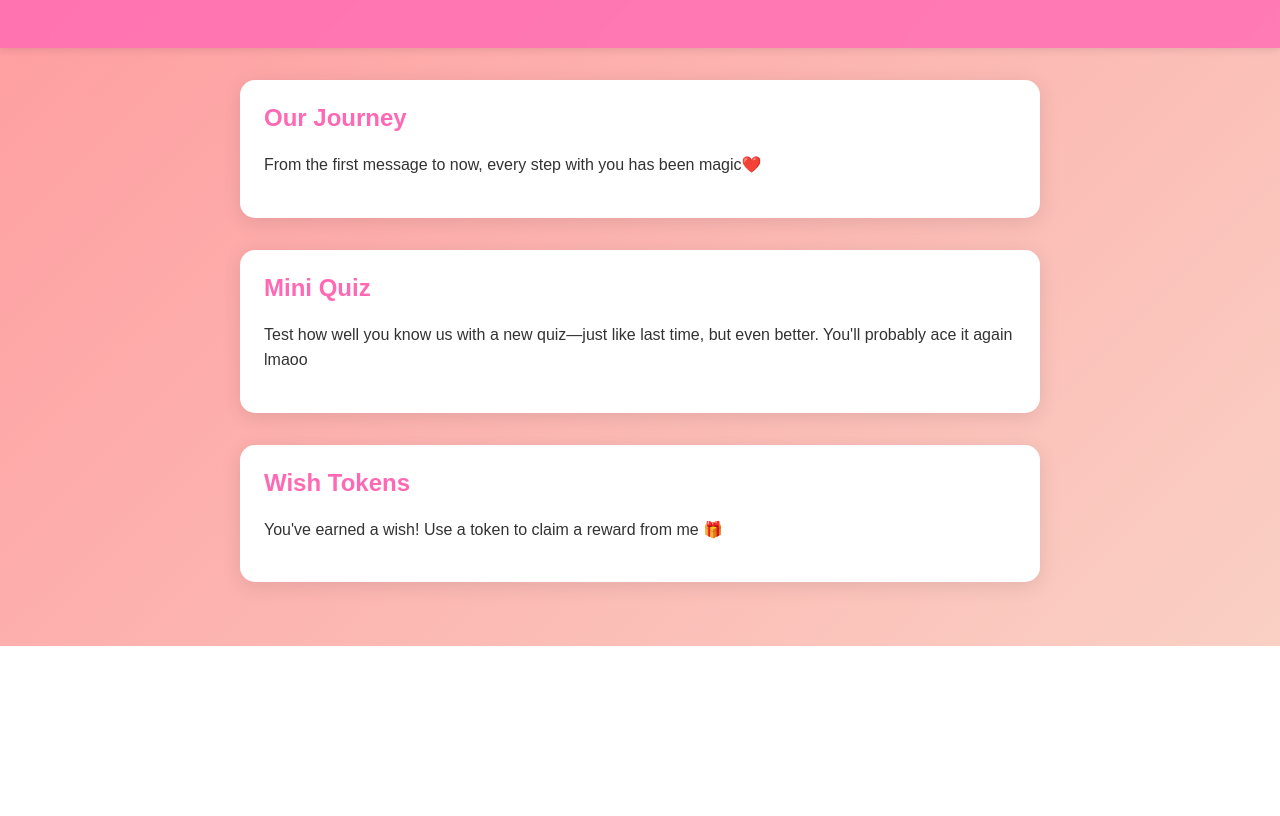
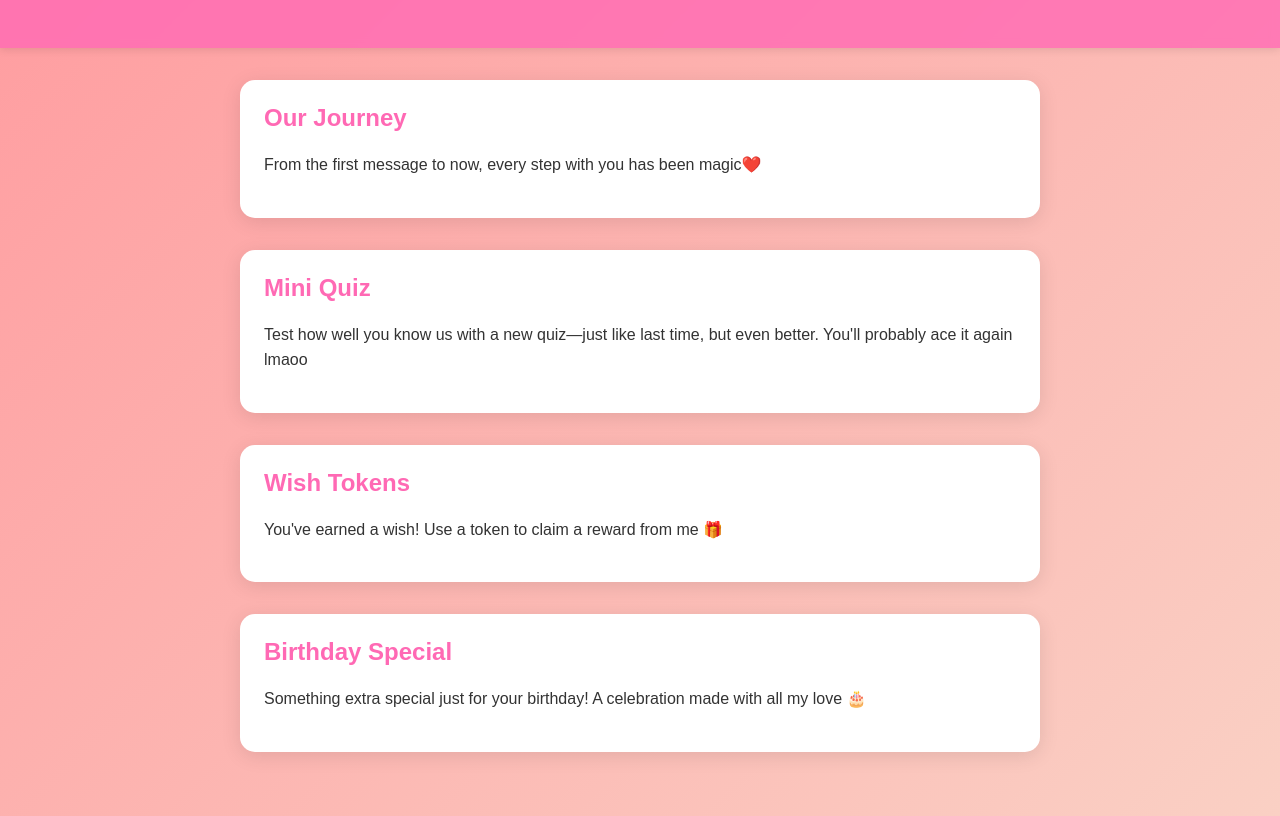
Before and after one commit to ExtinctAur/Pari, a plain HTML site: page main.html in a window 1280 px wide. Shown: the part 159-975 px from the top of the page. Before the commit the page ends 805 px from the top, so only its background shows below. Drawn offline with Linux system fonts and the light colour scheme.

Commit message:
Update main.html

```diff
--- a/main.html
+++ b/main.html
@@ -3,7 +3,6 @@
 <head>
   <script src="https://www.gstatic.com/firebasejs/10.12.0/firebase-app.js"></script>
   <script src="https://www.gstatic.com/firebasejs/10.12.0/firebase-firestore.js"></script>
-
   <script>
     const firebaseConfig = {
       apiKey: "AIzaSyCcdppTg2pJc9c0iOig_Hp6pDIDAL6_Kjs",
@@ -14,11 +13,9 @@
       appId: "1:426313475739:web:adcb0eb1570a593b62483e",
       measurementId: "G-Y5TJF6Z0MK"
     };
-
     firebase.initializeApp(firebaseConfig);
     const db = firebase.firestore();
   </script>
-
   <meta charset="UTF-8">
   <meta name="viewport" content="width=device-width, initial-scale=1.0">
   <title>Love 2.0 - Main</title>
@@ -32,12 +29,10 @@
       color: #333;
       animation: fadeIn 1s ease-in;
     }
-
     @keyframes fadeIn {
       from { opacity: 0; }
       to { opacity: 1; }
     }
-
     header {
       text-align: center;
       padding: 2rem 1rem;
@@ -46,23 +41,19 @@
       backdrop-filter: blur(5px);
       box-shadow: 0 2px 8px rgba(0,0,0,0.1);
     }
-
     h1 {
       font-size: 2.8rem;
       margin-bottom: 0.5rem;
     }
-
     p.tagline {
       font-size: 1.2rem;
       font-style: italic;
     }
-
     section {
       padding: 2rem 1rem;
       max-width: 800px;
       margin: 0 auto;
     }
-
     .card {
       background: #fff;
       padding: 1.5rem;
@@ -73,26 +64,21 @@
       opacity: 0;
       transition: transform 0.3s, box-shadow 0.3s;
     }
-
     .card:hover {
       transform: translateY(-5px);
       box-shadow: 0 6px 30px rgba(0, 0, 0, 0.15);
     }
-
     @keyframes slideUp {
       from { transform: translateY(20px); opacity: 0; }
       to { transform: translateY(0); opacity: 1; }
     }
-
     .card h2 {
       margin-top: 0;
       color: #ff69b4;
     }
-
     .card p {
       line-height: 1.6;
     }
-
     .link-card {
       text-decoration: none;
       color: inherit;
@@ -105,7 +91,6 @@
     <h1>Welcome to Love 2.0 💕</h1>
     <p class="tagline">Built just for you, because you're the best part of my life.</p>
   </header>
-
   <section>
     <a href="journey.html" class="link-card">
       <div class="card" style="animation-delay: 0.3s">
@@ -113,20 +98,24 @@
         <p>From the first message to now, every step with you has been magic❤️</p>
       </div>
     </a>
-
     <a href="quiz.html" class="link-card">
       <div class="card" style="animation-delay: 0.6s">
         <h2>Mini Quiz</h2>
         <p>Test how well you know us with a new quiz—just like last time, but even better. You'll probably ace it again lmaoo</p>
       </div>
     </a>
-
     <a href="wishes.html" class="link-card">
       <div class="card" style="animation-delay: 0.9s">
         <h2>Wish Tokens</h2>
         <p>You've earned a wish! Use a token to claim a reward from me 🎁</p>
       </div>
     </a>
+    <a href="birthday.html" class="link-card">
+      <div class="card" style="animation-delay: 1.2s">
+        <h2>Birthday Special</h2>
+        <p>Something extra special just for your birthday! A celebration made with all my love 🎂</p>
+      </div>
+    </a>
   </section>
 </body>
 </html>
```
